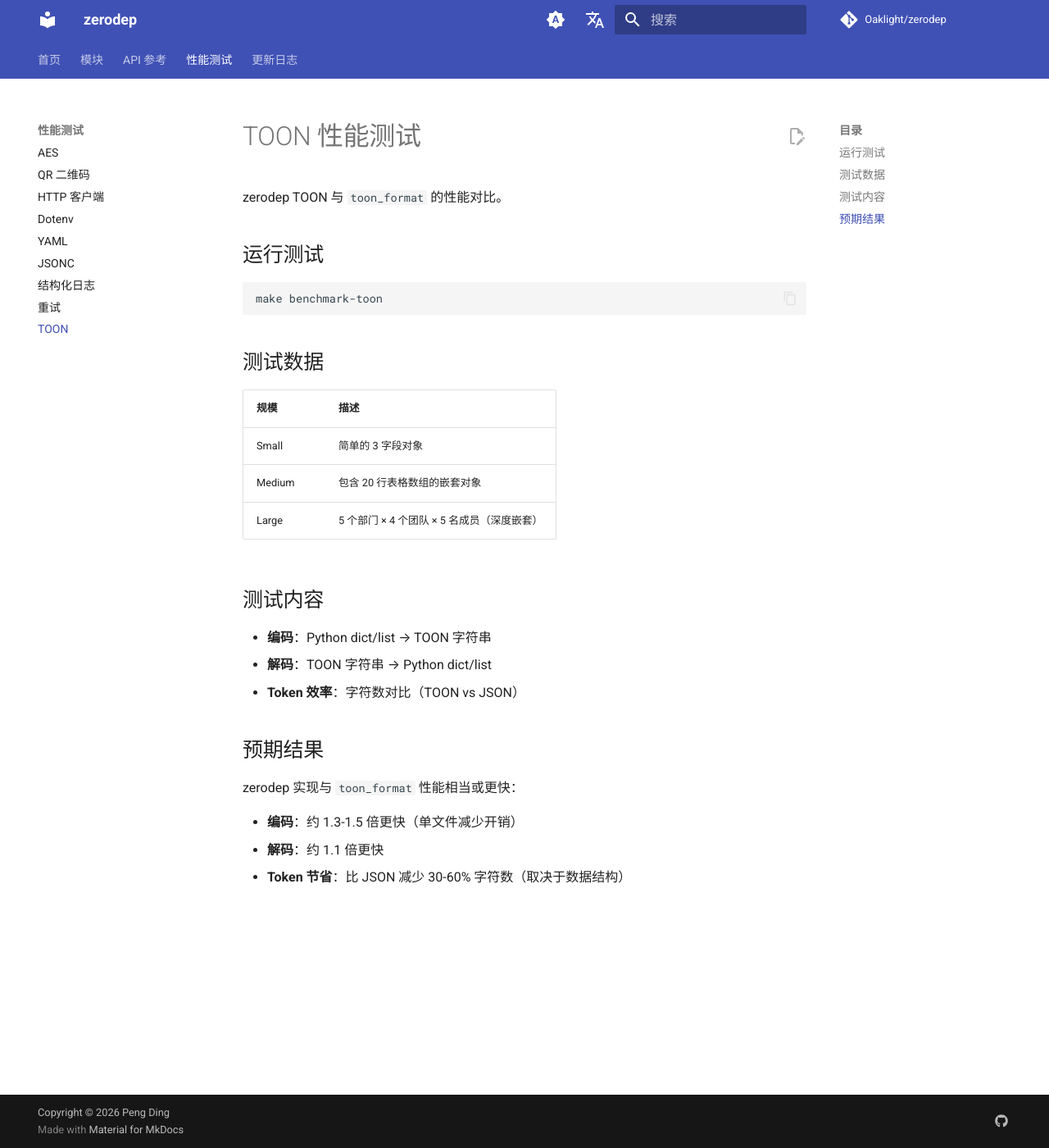
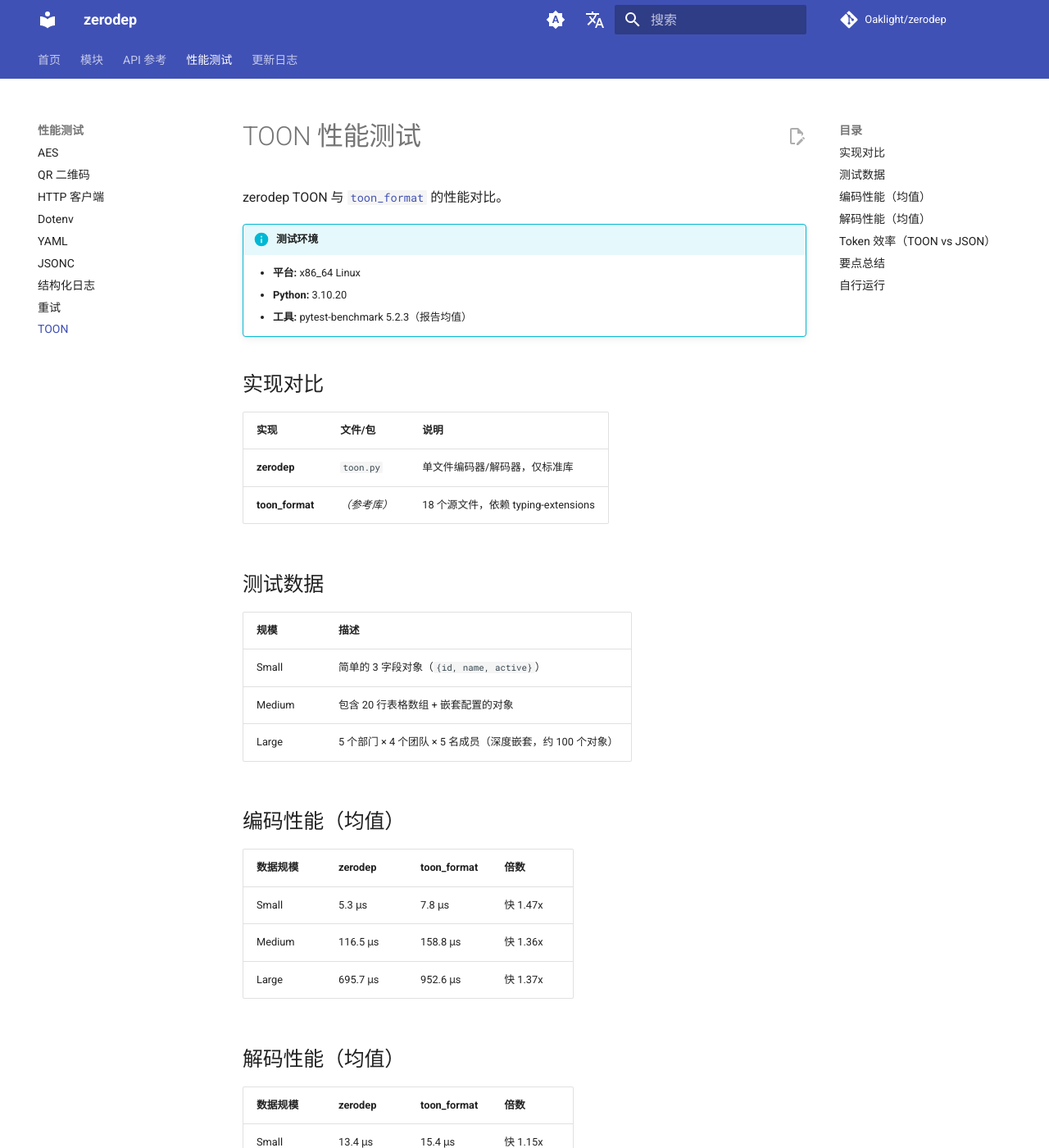
Before and after one commit to Oaklight/zerodep, an MkDocs documentation site: the page built from docs/benchmarks/toon.md, in a window 1280 px wide and 1400 px high. Shown: the whole window at 82% size. Built offline with MkDocs 1.6.1 and Material for MkDocs 9.7.7, drawn with Linux system fonts in a browser that asks for light colours; comment, search, counter and statistics services are not loaded; some of the changed text lies outside the part shown.

Commit message:
Update TOON module docs and benchmark data

````diff
--- a/docs/benchmarks/toon.md
+++ b/docs/benchmarks/toon.md
@@ -1,31 +1,62 @@
 # TOON 性能测试
 
-zerodep TOON 与 `toon_format` 的性能对比。
+zerodep TOON 与 [`toon_format`](https://github.com/toon-format/toon-python) 的性能对比。
 
-## 运行测试
+!!! info "测试环境"
+    - **平台:** x86_64 Linux
+    - **Python:** 3.10.20
+    - **工具:** pytest-benchmark 5.2.3（报告均值）
 
-```bash
-make benchmark-toon
-```
+## 实现对比
+
+| 实现 | 文件/包 | 说明 |
+|------|---------|------|
+| **zerodep** | `toon.py` | 单文件编码器/解码器，仅标准库 |
+| **toon_format** | *（参考库）* | 18 个源文件，依赖 typing-extensions |
 
 ## 测试数据
 
 | 规模 | 描述 |
 |------|------|
-| Small | 简单的 3 字段对象 |
-| Medium | 包含 20 行表格数组的嵌套对象 |
-| Large | 5 个部门 × 4 个团队 × 5 名成员（深度嵌套） |
+| Small | 简单的 3 字段对象（`{id, name, active}`） |
+| Medium | 包含 20 行表格数组 + 嵌套配置的对象 |
+| Large | 5 个部门 × 4 个团队 × 5 名成员（深度嵌套，约 100 个对象） |
 
-## 测试内容
+## 编码性能（均值）
 
-- **编码**：Python dict/list → TOON 字符串
-- **解码**：TOON 字符串 → Python dict/list
-- **Token 效率**：字符数对比（TOON vs JSON）
+| 数据规模 | zerodep | toon_format | 倍数 |
+|----------|---------|-------------|------|
+| Small | 5.3 μs | 7.8 μs | 快 1.47x |
+| Medium | 116.5 μs | 158.8 μs | 快 1.36x |
+| Large | 695.7 μs | 952.6 μs | 快 1.37x |
 
-## 预期结果
+## 解码性能（均值）
 
-zerodep 实现与 `toon_format` 性能相当或更快：
+| 数据规模 | zerodep | toon_format | 倍数 |
+|----------|---------|-------------|------|
+| Small | 13.4 μs | 15.4 μs | 快 1.15x |
+| Medium | 214.4 μs | 229.3 μs | 快 1.07x |
+| Large | 1,463.3 μs | 1,559.1 μs | 快 1.07x |
 
-- **编码**：约 1.3-1.5 倍更快（单文件减少开销）
-- **解码**：约 1.1 倍更快
-- **Token 节省**：比 JSON 减少 30-60% 字符数（取决于数据结构）
+## Token 效率（TOON vs JSON）
+
+| 数据规模 | JSON（字符） | TOON（字符） | 节省 |
+|----------|-------------|-------------|------|
+| Small | 52 | 32 | 38.5% |
+| Medium | 2,171 | 638 | 70.6% |
+| Large | 16,829 | 4,882 | 71.0% |
+
+## 要点总结
+
+- **编码快 1.3-1.5 倍** —— 将 18 个源文件合并为单文件，减少了导入和调度开销。
+- **解码快约 1.1 倍** —— 单文件布局消除了跨模块函数调用开销。
+- **比 JSON 减少 38-71% 字符** —— TOON 的表格数组格式和裸键语法在结构化数据上实现显著压缩。表格数据越多节省越大。
+- **无需任何 pip 依赖** —— zerodep 仅使用标准库 `re`、`math`、`dataclasses`、`collections.abc`。
+
+## 自行运行
+
+```bash
+pip install pytest pytest-benchmark
+pip install git+https://github.com/toon-format/toon-python.git
+pytest toon/test_toon_benchmark.py --benchmark-only -v
+```
````
Also changed, not shown: docs/modules/toon.md (+3 -1 lines).
